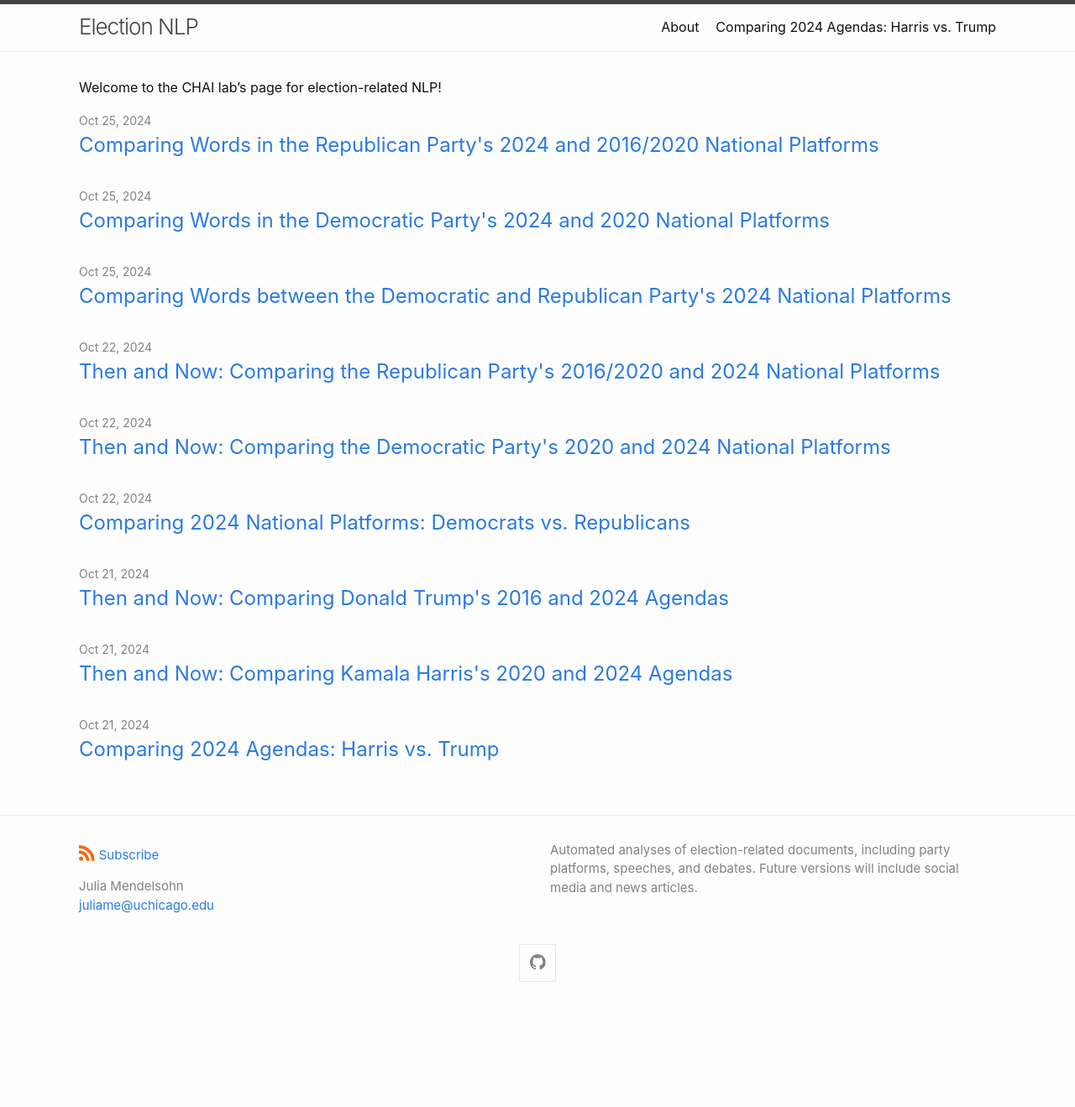
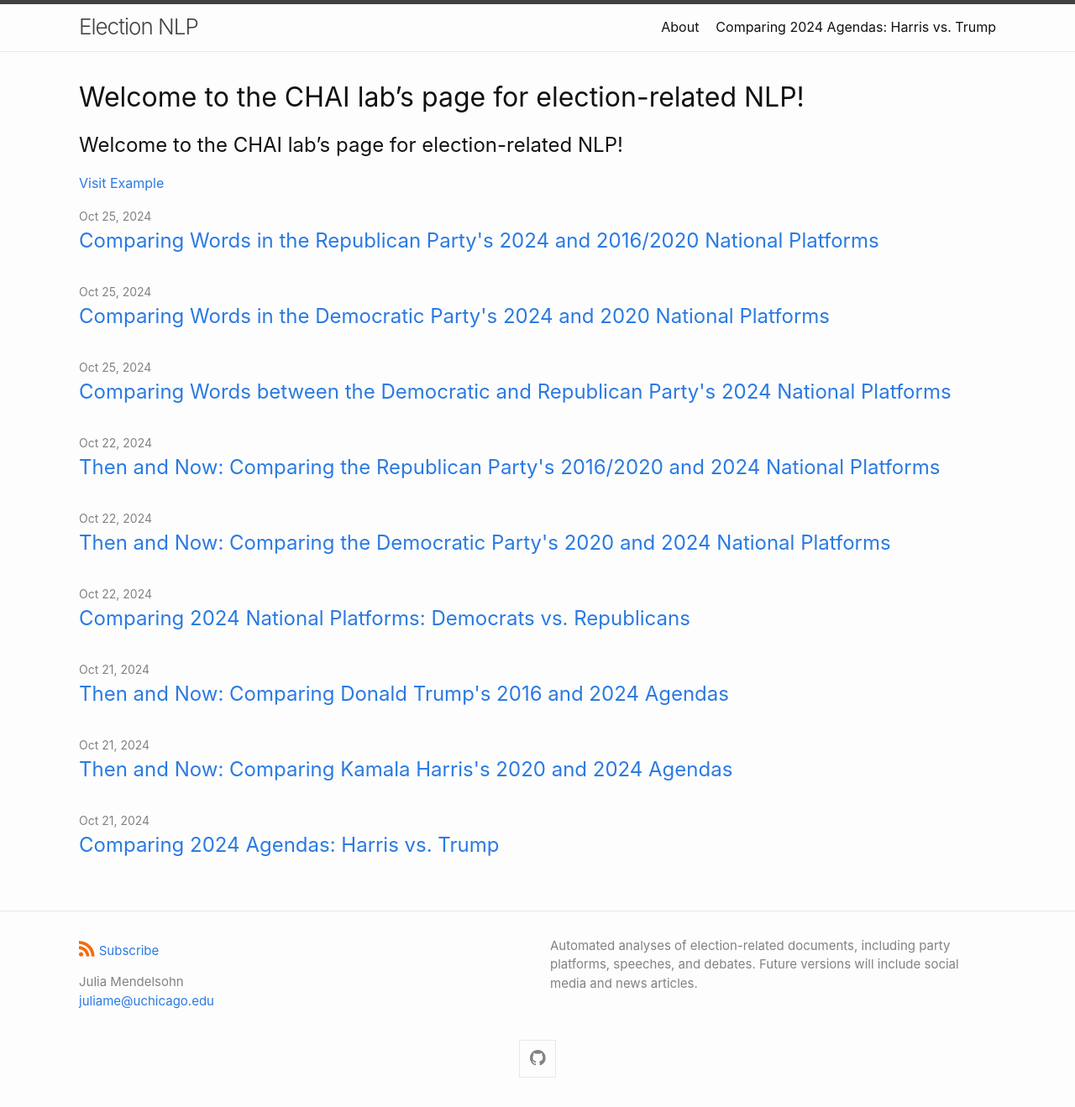
Before and after one commit to ChicagoHAI/election-nlp, a Jekyll site: the page built from index.md, in a window 1280 px wide. Shown: the whole page at 84% size. Built offline with Jekyll 4.4.1, drawn with Linux system fonts in a browser that asks for light colours; our own code applies the rules of GitHub Pages for plain Markdown files; before the commit the page ends 1205 px from its top, so only the background shows below that.

Commit message:
moving to pages

```diff
--- a/index.md
+++ b/index.md
@@ -7,4 +7,8 @@
 #
 layout: home
 ---
-Welcome to the CHAI lab's page for election-related NLP!
+## Welcome to the CHAI lab's page for election-related NLP!
+
+
+
+<a href="https://example.com" class="btn">Visit Example</a>
```
